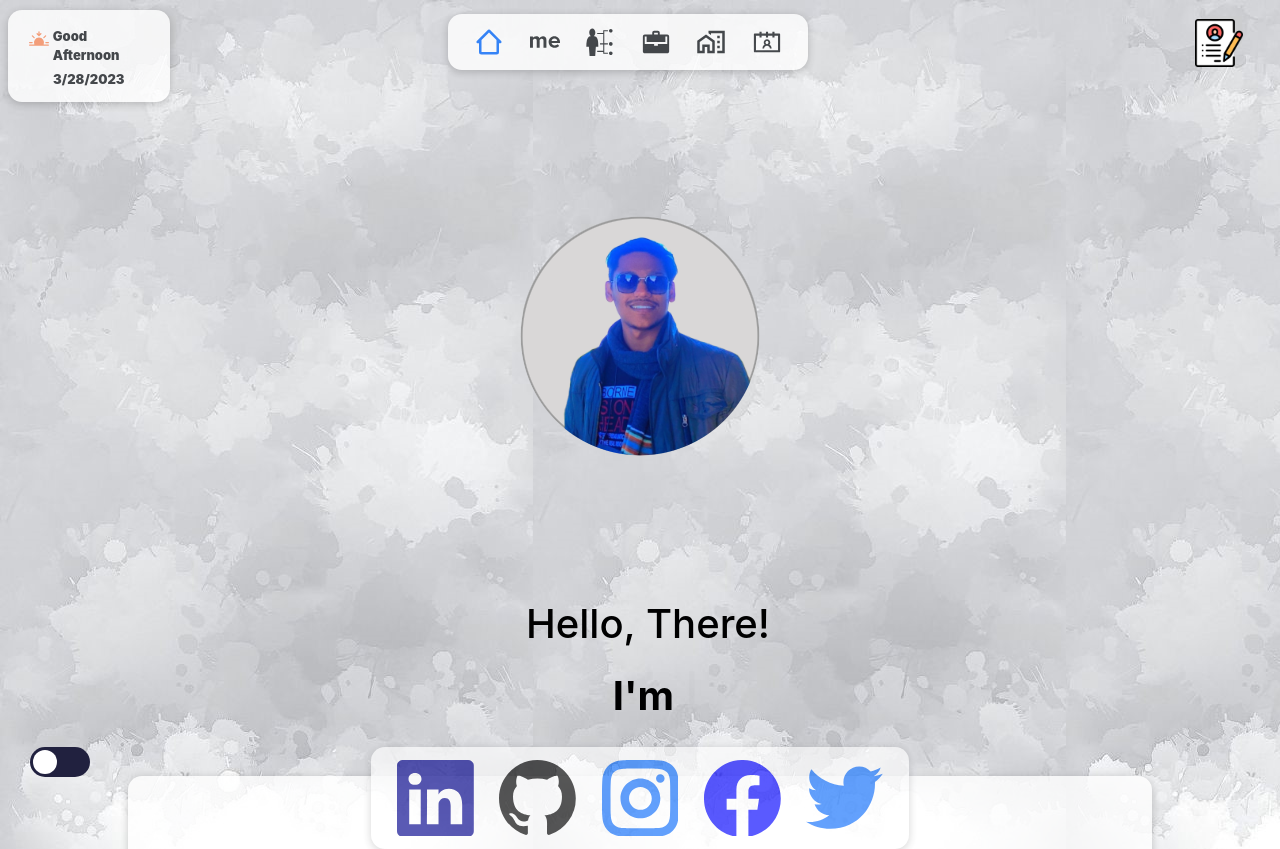
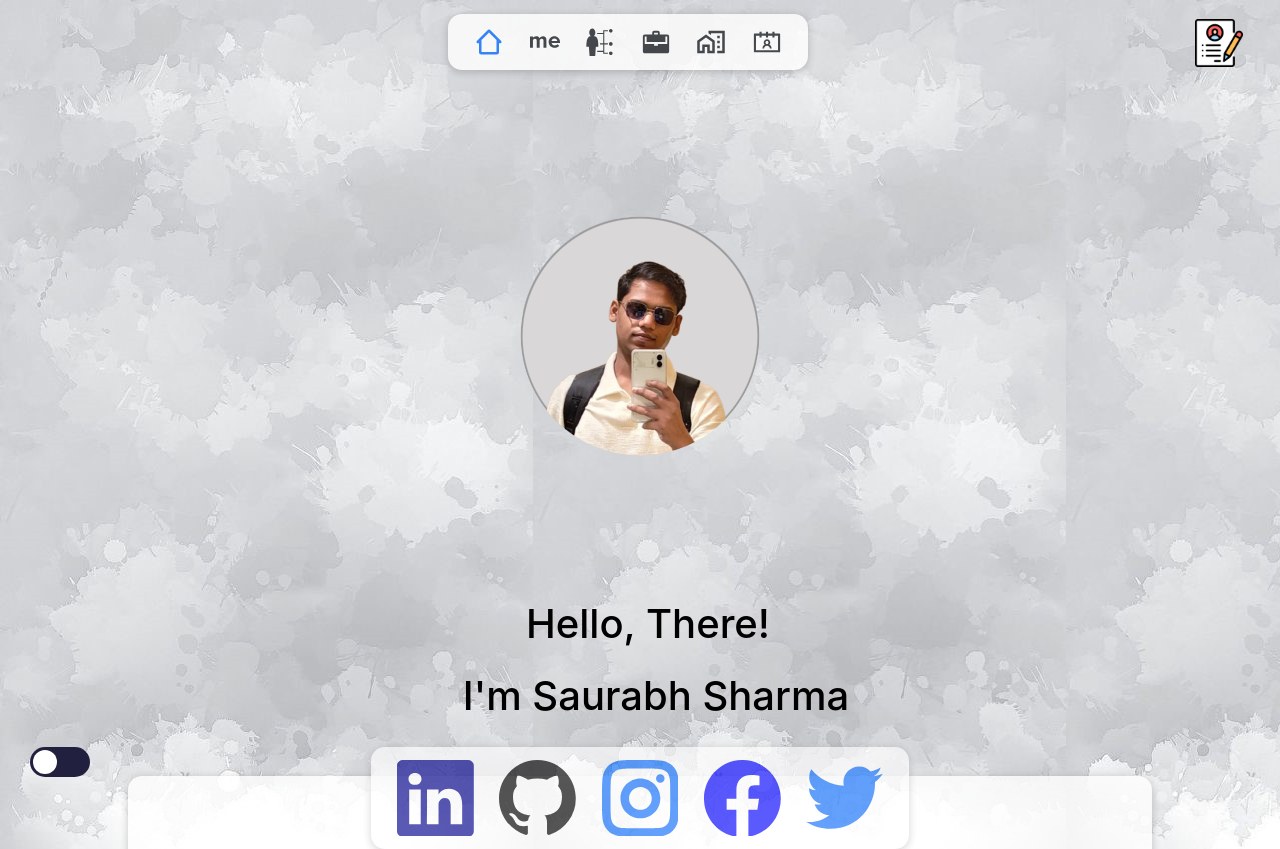
Before and after one commit to SAURABH200301/Portfolio, a React (Create React App) app: page / in a window 1280 px wide. Shown: the top 849 px of the page. Built offline with nearby package versions, Linux system fonts and the light colour scheme; a web font is replaced by a local one.

Commit message:
refactor: update animation transition and modify Hero component layout

```diff
--- a/src/Animation/LeftIn.js
+++ b/src/Animation/LeftIn.js
@@ -10,7 +10,7 @@ function LeftIn(props) {
                 animate={{
                     x: isInView ? 0 : -1100
                 }}
-                transition={{ type: "spring", stiffness: 100, delay: 0.4 }}
+                transition={{ type: "spring", stiffness: 50, delay: 0.1 }}
             >
                 {props.children}
             </motion.div>
--- a/src/components/Appbar.js
+++ b/src/components/Appbar.js
@@ -58,7 +58,7 @@ function Appbar() {
             <div className={`row ${classes.content}`}>
                 <div className={`col-md-3 col-sm-4 `}>
                     <div className={` ${classes.width} ${classes.hide} `}>
-                        <CurrentDate />
+                        {/* <CurrentDate /> */}
                     </div>
                 </div>
                 <div className={`col-md-6 col-sm-6`}>
--- a/src/components/Hero.js
+++ b/src/components/Hero.js
@@ -1,9 +1,7 @@
 import React, { useContext } from "react";
-import avatar from "../image/avatar.png";
+import avatar from "../image/avatar-1.png";
 import classes from "./Hero.module.css";
-import Typewriter from "typewriter-effect";
 import { DarkModeContext } from "./context/DarkModeContext";
-import Zoom from "../Animation/Zoom.js";
 
 
 function Hero() {
@@ -12,26 +10,14 @@ function Hero() {
   return (
     <div className={`text-center `}>
       <div className={`w-100 ${classes.avatar}`}>
-        <Zoom>
           <img className={classes.img} src={avatar} alt="profile_photo" />
-        </Zoom>
       </div>
 
       <div>
         <div className=" text-center p-3 m-2 w-100" style={{ color: color }}>
           <h1>Hello, There! </h1>
           <h1 className="m-2 p-3 w-100 " id="app">
-            <Typewriter
-              options={{
-                strings: [
-                  "I'm Saurabh Sharma",
-                  "I'm Full Stack Developer!",
-                  "I'm Freelancer!",
-                ],
-                autoStart: true,
-                loop: true,
-              }}
-            />
+            I'm Saurabh Sharma
           </h1>
         </div>
       </div>
--- a/src/components/Hero.module.css
+++ b/src/components/Hero.module.css
@@ -8,7 +8,6 @@
     width: var(--s);
     aspect-ratio: 1;
     /* padding-top: calc(var(--s)/5); */
-    cursor: pointer;
     border-radius: 0 0 999px 999px;
     --_g: 50%/calc(100%/var(--f)) 100% no-repeat content-box;
     --_o: calc((1/var(--f) - 1)*var(--s)/2 - var(--b));
@@ -26,7 +25,7 @@
     transition: .5s;
   }
   img:hover {
-    --f: 1.35; /* hover scale */
+    /* --f: 1.35; hover scale */
   }
   .avatar {
     min-height: 60vh;
```
Also changed, not shown: src/image/avatar-1.png (added).
